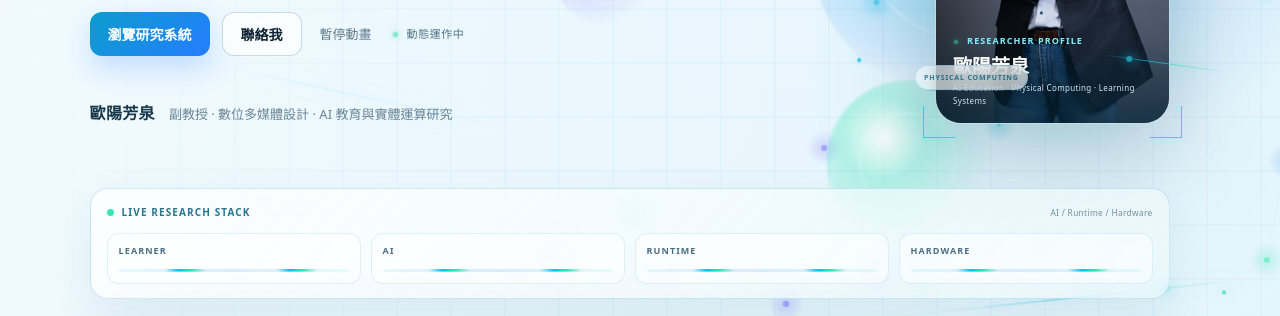
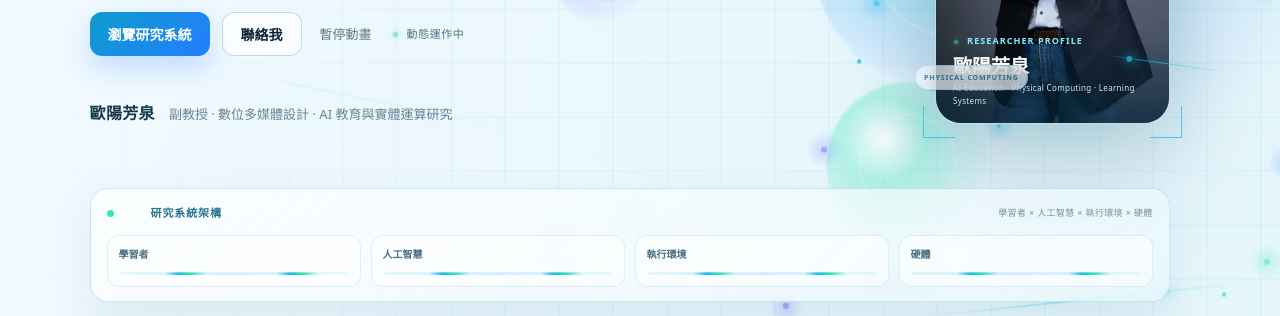
Before and after one commit to circleoyang/ouyang-homepage, a plain HTML site: page index.html in a window 1280 px wide. Shown: the part 460-776 px from the top of the page. Drawn offline with Linux system fonts and the light colour scheme.

Commit message:
ui: localize research stack labels

```diff
--- a/styles-v2.css
+++ b/styles-v2.css
@@ -103,6 +103,18 @@
 .full-pub-list{display:block!important}.full-pub-item{display:grid!important;grid-template-columns:88px 1fr!important;gap:20px!important;padding:17px 0!important;border:0!important;border-bottom:1px solid rgba(23,108,144,.14)!important;border-radius:0!important;background:transparent!important;box-shadow:none!important}.full-pub-no{color:#008eaf!important;font-size:11px!important;font-weight:900!important;line-height:1.5!important}.full-pub-item p{margin:0!important;color:#27495b!important;font-size:13px!important;line-height:1.65!important}
 .book-full-list{display:block!important}.book-full-item{display:grid!important;grid-template-columns:88px 1fr!important;gap:20px!important;padding:17px 0!important;border:0!important;border-bottom:1px solid rgba(23,108,144,.14)!important;border-radius:0!important;background:transparent!important}.book-full-item h3{margin:0 0 5px!important;font-size:15px!important}.book-full-item p{margin:0!important;font-size:12px!important;color:#647f8e!important}.book-full-item>span{color:#008eaf;font-size:11px;font-weight:900}
 
+/* Localized research stack */
+.live-stack-head > span{font-size:0}
+.live-stack-head > span::after{content:"研究系統架構";font-size:11px;font-weight:900;letter-spacing:.08em}
+.live-stack-head > span .status-pulse{font-size:initial}
+.live-stack-head > small{font-size:0}
+.live-stack-head > small::after{content:"學習者 × 人工智慧 × 執行環境 × 硬體";font-size:9px;letter-spacing:.04em}
+.live-stack .rail-label{font-size:0}
+.live-stack .signal-rail:nth-child(1) .rail-label::after{content:"學習者";font-size:10px}
+.live-stack .signal-rail:nth-child(2) .rail-label::after{content:"人工智慧";font-size:10px}
+.live-stack .signal-rail:nth-child(3) .rail-label::after{content:"執行環境";font-size:10px}
+.live-stack .signal-rail:nth-child(4) .rail-label::after{content:"硬體";font-size:10px}
+
 @media(max-width:820px){
   .v2-section-head{grid-template-columns:1fr;gap:10px}.v2-section-head p{grid-column:1;grid-row:auto}
   .record{grid-template-columns:70px 1fr}.record-meta{grid-column:2}.record-main{grid-column:2}
```
